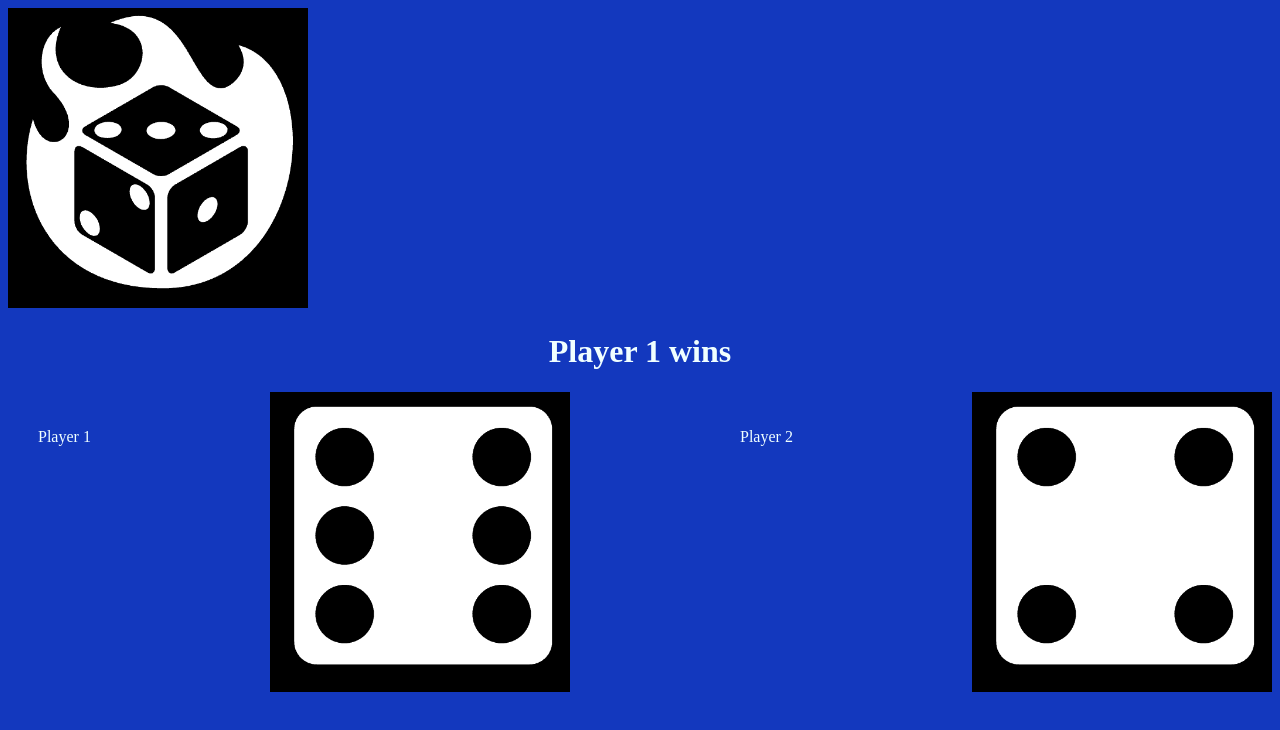
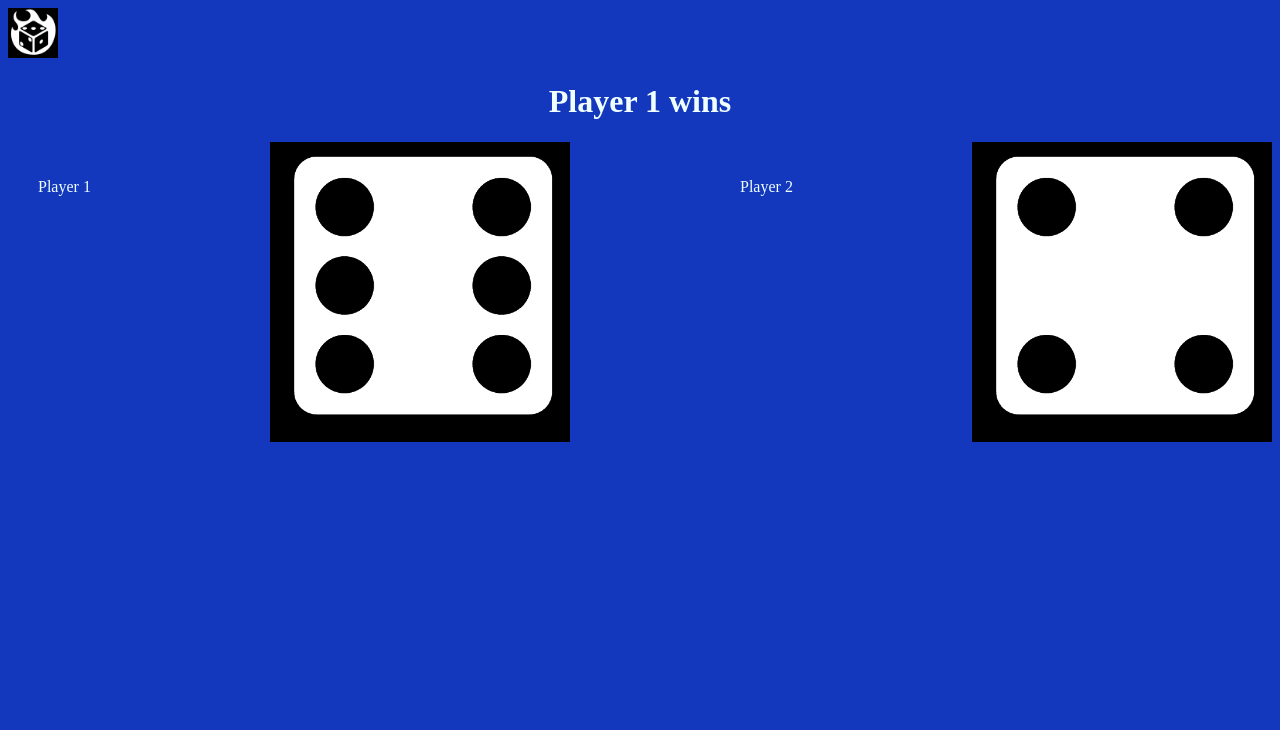
Before and after one commit to bhavinjain21/DiceGame, a plain HTML site: page index.html in a window 1280 px wide. Drawn offline with Linux system fonts and the light colour scheme.

Commit message:
Update styles.css

```diff
--- a/styles.css
+++ b/styles.css
@@ -7,7 +7,7 @@ h1{
   color : azure;
   text-align : center;
 }
-logo{
+.logo{
   height:50px;
   width:50px;
 }
```
